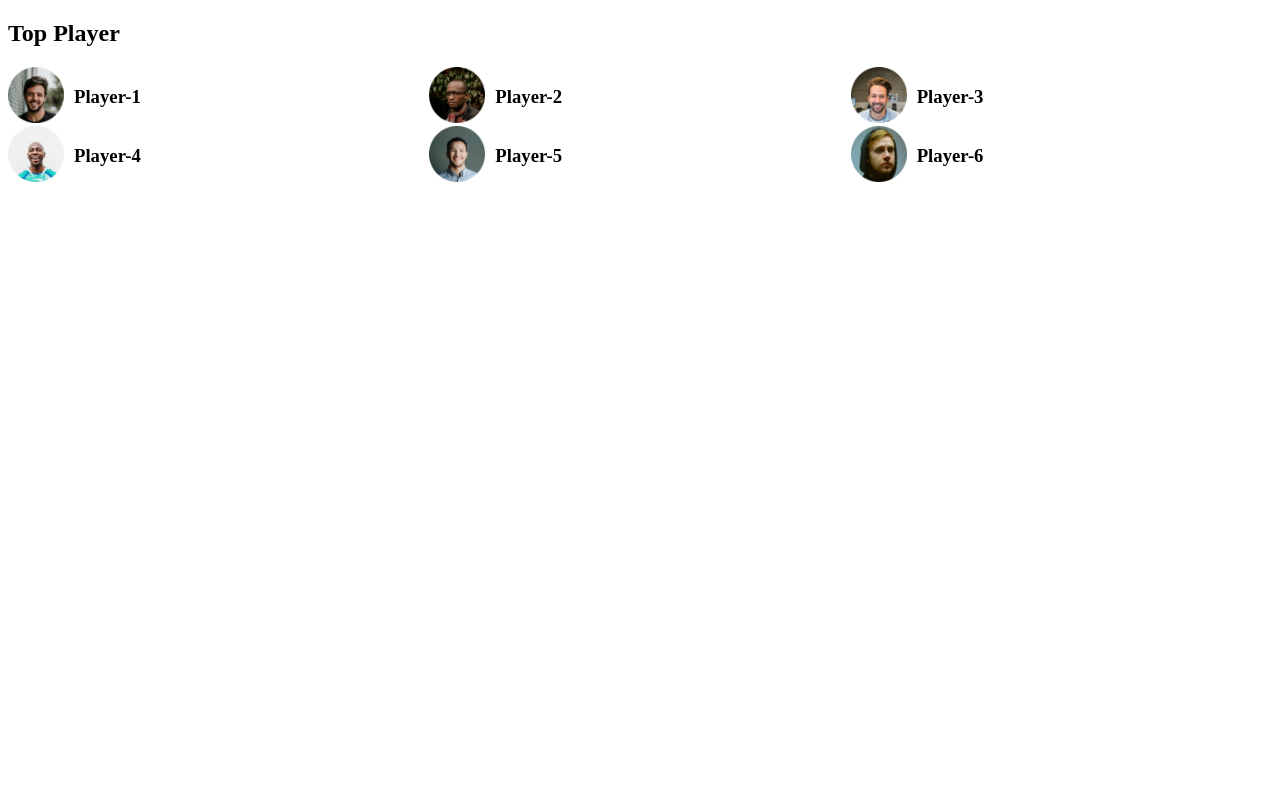
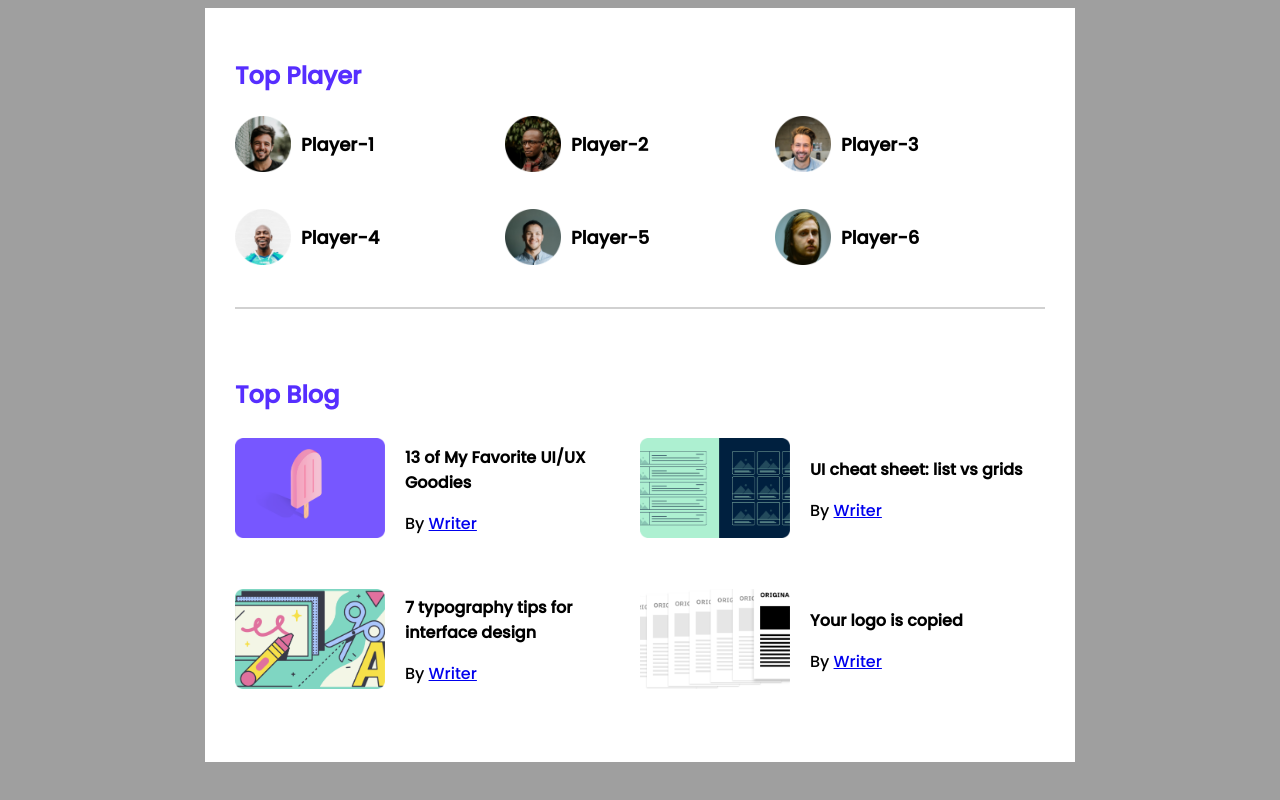
Before and after one commit to tahminasultana1/leader-board, a plain HTML site: page index.html in a window 1280 px wide. Drawn offline with Linux system fonts and the light colour scheme.

Commit message:
mid-part complete

```diff
--- a/index.html
+++ b/index.html
@@ -1,5 +1,6 @@
 <!DOCTYPE html>
 <html lang="en">
+
 <head>
     <meta charset="UTF-8">
     <meta http-equiv="X-UA-Compatible" content="IE=edge">
@@ -7,14 +8,15 @@
     <title>Leader-Board</title>
     <link rel="stylesheet" href="styles/styles.css">
 </head>
+
 <body>
     <header>
 
     </header>
     <main>
-        <section class="top-part">
+        <section class="container">
             <div class="top-player">
-                <h1>Top Player</h1>
+                <h1 class="section-title">Top Player</h1>
                 <div class="players">
                     <div class="player">
                         <img src="images/players/player-1.png" alt="">
@@ -41,8 +43,68 @@
                         <h3>Player-6</h3>
                     </div>
                 </div>
+                <hr>
+            </div>
+
+        </section>
+        <section class="mid-part container">
+            <!-- div.top-blog>div.blog-summary*4>img[src="images/blogs/blog-$.png"]+h2.blog-title+p{By}^a -->
+
+            <div class="top-blog">
+                <h1 class="section-title">Top Blog</h1>
+                <div class="blog-div">
+                    <div class="blog-summary">
+                        <div class="blog-img">
+                            <img src="images/blogs/blog-1.png" alt="">
+                        </div>
+                        <div class="blog-title-writer">
+                            <h2 class="blog-title">13 of My Favorite
+                                UI/UX Goodies</h2>
+                            <p>By
+                                <a href="https://google.com">Writer</a>
+                            </p>
+                        </div>
+                    </div>
+                    <div class="blog-summary">
+                        <div class="blog-img">
+                            <img src="images/blogs/blog-2.png" alt="">
+                        </div>
+                        <div class="blog-title-writer">
+                            <h2 class="blog-title">UI cheat sheet:
+                                list vs grids</h2>
+                            <p>By
+                                <a href="https://google.com">Writer</a>
+                            </p>
+                        </div>
+                    </div>
+                    <div class="blog-summary">
+                        <div class="blog-img">
+                            <img src="images/blogs/blog-3.png" alt="">
+                        </div>
+                        <div class="blog-title-writer">
+                            <h2 class="blog-title">7 typography tips
+                                for interface design</h2>
+                            <p>By
+                                <a href="https://google.com">Writer</a>
+                            </p>
+                        </div>
+                    </div>
+                    <div class="blog-summary">
+                        <div class="blog-img">
+                            <img src="images/blogs/blog-4.png" alt="">
+                        </div>
+                        <div class="blog-title-writer">
+                            <h2 class="blog-title">Your logo is
+                                copied</h2>
+                            <p>By
+                                <a href="https://google.com">Writer</a>
+                            </p>
+                        </div>
+                    </div>
+                </div>
             </div>
         </section>
     </main>
 </body>
+
 </html>
--- a/styles/styles.css
+++ b/styles/styles.css
@@ -1,15 +1,36 @@
-.top-part{
+/* Font */
+@import url('https://fonts.googleapis.com/css2?family=Open+Sans&family=Poppins:wght@500&display=swap');
+/* common style */
+body{
+    font-family: 'Poppins', sans-serif;
+    background-color:#9F9F9F;
+}
+main{
+display: grid;
+justify-content: center;
 
 }
+.container{
+    background-color:#fff;
+    width:870px;
+}
 .top-player{
+padding: 30px;
 
+}
+.section-title{
+    font-size: 24px;
+    color:#562EFF;
 }
 .players{
     display: grid;
     grid-template-columns: repeat(3, 1fr);
+
 }
 .player{
     display: flex;
+    align-items: center;
+    margin-bottom: 30px;
 }
 .player img{
     width: 56px;
@@ -17,4 +38,35 @@
 }
 .player h3{
     margin-left: 10px;
+    font-size: 18px;
 }
+hr{
+    border: 1px solid #D1D1D1;
+}
+/* mid part style */
+.mid-part{
+margin-top: -20px;
+}
+.top-blog{
+    padding: 30px;
+
+}
+.blog-div{
+    display: grid;
+    grid-template-columns: repeat(2, 1fr);
+}
+.blog-summary{
+    display: flex;
+    align-items: center;
+    margin-bottom: 30px;
+}
+.blog-summary img{
+    width: 150px;
+height: 100px;
+}
+.blog-title-writer{
+    margin-left: 20px;
+}
+.blog-title{
+    font-size: 1em;
+}
```
